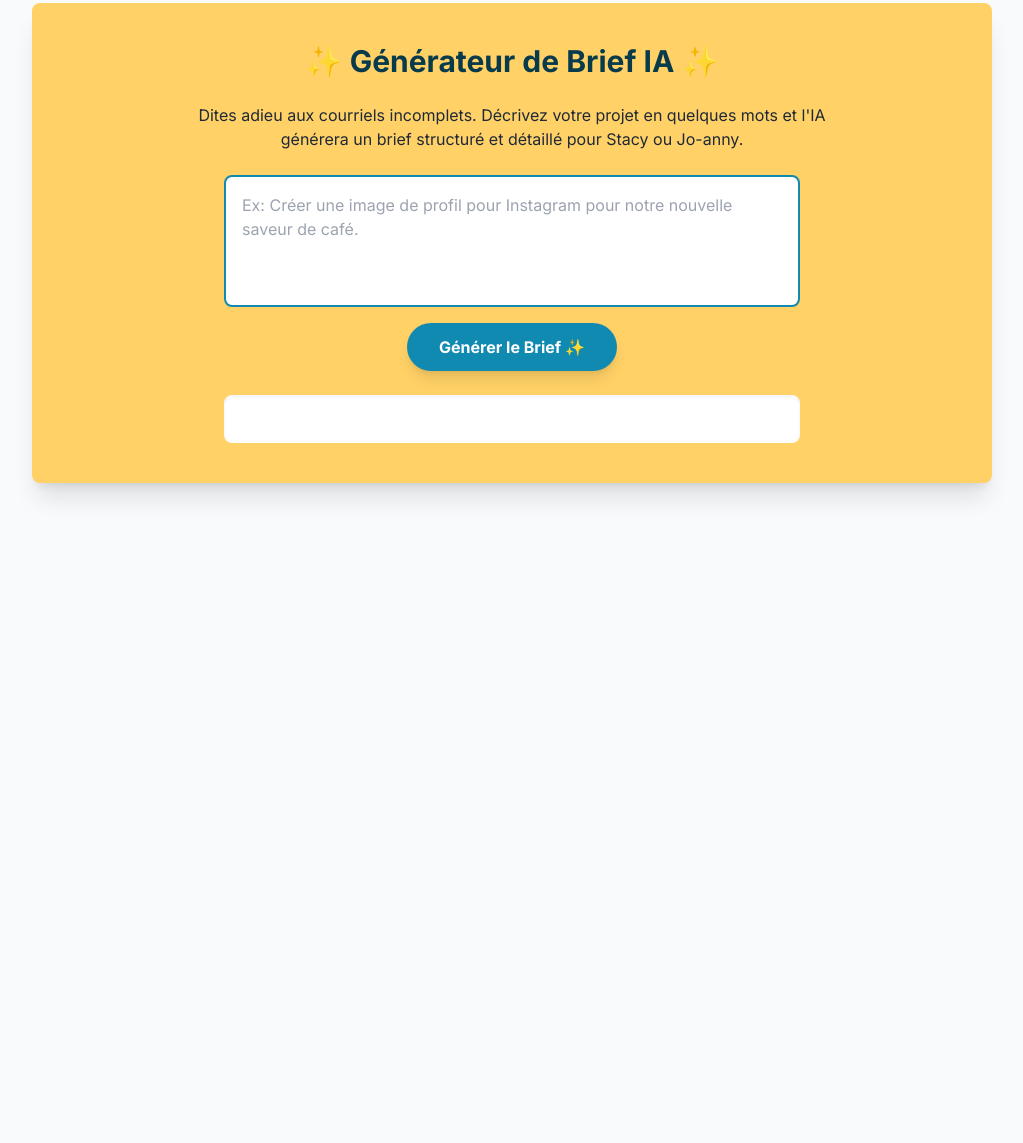
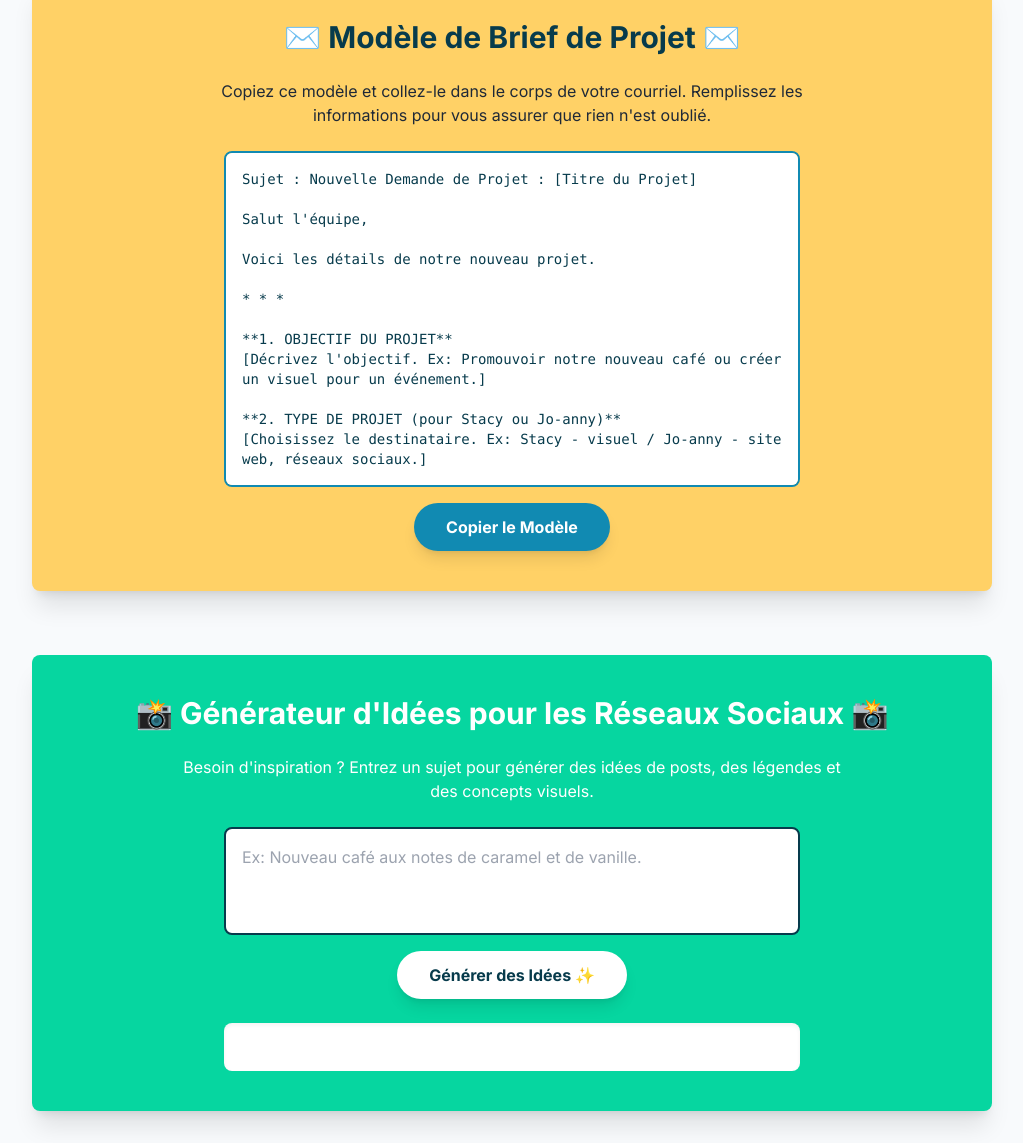
Before and after one commit to chewinggumfraise/marketing-app, a plain HTML site: page index.html in a window 1280 px wide. Shown: the part 2389-3532 px from the top of the page, without its empty margins (128-1151 px from the left). Before the commit the page ends 2904 px from the top, so only its background shows below. Drawn offline with nearby package versions, Linux system fonts and the light colour scheme.

Commit message:
Update index.html

```diff
--- a/index.html
+++ b/index.html
@@ -145,7 +145,7 @@
                         <div class="icon">🎨</div>
                         <div class="bg-[#118AB2] text-white p-4 rounded-lg shadow-md w-60">
                             <h4 class="font-bold">3. Brief: Stacy (Graphisme)</h4>
-                            <p class="text-sm mt-1"><strong>Délai:</strong> 1 semaine min.</p>
+                            <p class="text-sm mt-1"><strong>Délai:</strong> 2 jours ouvrables</p>
                         </div>
                     </div>
 
@@ -153,7 +153,7 @@
                         <div class="icon">💻</div>
                         <div class="bg-[#06D6A0] text-white p-4 rounded-lg shadow-md w-60">
                             <h4 class="font-bold">3. Brief: Jo-anny (Marketing)</h4>
-                            <p class="text-sm mt-1"><strong>Délai:</strong> 3 jours ouvrables</p>
+                            <p class="text-sm mt-1"><strong>Délai:</strong> 2 jours ouvrables</p>
                         </div>
                     </div>
                 </div>
@@ -201,7 +201,7 @@
                     </li>
                     <li class="flex items-start">
                         <span class="text-[#06D6A0] font-bold mr-3">✓</span>
-                        <div><strong>Respect des Délais:</strong> Minimum 1 semaine pour Stacy et 3 jours ouvrables pour Jo-anny.</div>
+                        <div><strong>Respect des Délais:</strong> Minimum 2 jours ouvrables pour chaque projet.</div>
                     </li>
                     <li class="flex items-start">
                         <span class="text-[#06D6A0] font-bold mr-3">✓</span>
@@ -211,55 +211,103 @@
             </div>
         </section>
 
-        <section id="gemini-feature" class="mt-16 bg-[#FFD166] p-6 md:p-10 rounded-lg shadow-xl text-center">
-            <h2 class="text-3xl font-bold mb-6 text-[#073B4C]"> ✨ Générateur de Brief IA ✨</h2>
+        <section id="brief-template" class="mt-16 bg-[#FFD166] p-6 md:p-10 rounded-lg shadow-xl text-center">
+            <h2 class="text-3xl font-bold mb-6 text-[#073B4C]">✉️ Modèle de Brief de Projet ✉️</h2>
             <p class="text-gray-800 mb-6 max-w-2xl mx-auto">
-                Dites adieu aux courriels incomplets. Décrivez votre projet en quelques mots et l'IA générera un brief structuré et détaillé pour Stacy ou Jo-anny.
+                Copiez ce modèle et collez-le dans le corps de votre courriel. Remplissez les informations pour vous assurer que rien n'est oublié.
             </p>
             <div class="flex flex-col items-center">
-                <textarea id="project-input" rows="4" class="w-full max-w-xl p-4 rounded-lg border-2 border-[#118AB2] focus:outline-none focus:ring-2 focus:ring-[#118AB2] resize-none mb-4" placeholder="Ex: Créer une image de profil pour Instagram pour notre nouvelle saveur de café."></textarea>
-                <button id="generate-button" class="bg-[#118AB2] hover:bg-[#073B4C] text-white font-bold py-3 px-8 rounded-full shadow-lg transition duration-300 ease-in-out transform hover:scale-105 disabled:opacity-50 disabled:cursor-not-allowed">
-                    Générer le Brief ✨
+                <textarea id="brief-content" rows="15" class="w-full max-w-xl p-4 rounded-lg border-2 border-[#118AB2] focus:outline-none focus:ring-2 focus:ring-[#118AB2] resize-none font-mono text-sm" readonly>
+Sujet : Nouvelle Demande de Projet : [Titre du Projet]
+
+Salut l'équipe,
+
+Voici les détails de notre nouveau projet.
+
+* * *
+
+**1. OBJECTIF DU PROJET**
+[Décrivez l'objectif. Ex: Promouvoir notre nouveau café ou créer un visuel pour un événement.]
+
+**2. TYPE DE PROJET (pour Stacy ou Jo-anny)**
+[Choisissez le destinataire. Ex: Stacy - visuel / Jo-anny - site web, réseaux sociaux.]
+
+**3. DATE DE LIVRAISON SOUHAITÉE**
+[Indiquez la date requise. N'oubliez pas le délai minimum de 2 jours ouvrables. Pour une urgence, contactez Guillaume.]
+
+**4. DÉTAILS TECHNIQUES**
+[Précisez les formats et les dimensions. Ex: PNG, JPEG, PDF. Dimensions: 1080x1080px (Instagram) ou 8.5x11 pouces (imprimé).]
+
+**5. MESSAGE & TEXTE CLÉ**
+[Listez tous les textes, phrases d'accroche ou informations à inclure. Ex: Nom du produit, prix, dates, etc.]
+
+**6. DIRECTION CRÉATIVE & IMAGES**
+[Décrivez le style souhaité (ex: moderne, minimaliste, coloré). Incluez si vous avez des images ou des idées d'images.]
+
+**7. PUBLIC CIBLE**
+[Décrivez à qui ce projet s'adresse. Ex: clients existants, jeunes adultes, etc.]
+
+* * *
+
+Merci!
+                </textarea>
+                <button onclick="copyBrief()" class="bg-[#118AB2] hover:bg-[#073B4C] text-white font-bold py-3 px-8 rounded-full shadow-lg transition duration-300 ease-in-out transform hover:scale-105 mt-4">
+                    Copier le Modèle
                 </button>
-                <div id="loading" class="mt-4 text-gray-700 hidden">Génération en cours...</div>
-                <div id="brief-output" class="bg-white w-full max-w-xl p-6 mt-6 rounded-lg shadow-inner text-left whitespace-pre-wrap"></div>
             </div>
         </section>
+
+        <section id="social-media-generator" class="mt-16 bg-[#06D6A0] p-6 md:p-10 rounded-lg shadow-xl text-center">
+             <h2 class="text-3xl font-bold mb-6 text-white">📸 Générateur d'Idées pour les Réseaux Sociaux 📸</h2>
+             <p class="text-white mb-6 max-w-2xl mx-auto">
+                 Besoin d'inspiration ? Entrez un sujet pour générer des idées de posts, des légendes et des concepts visuels.
+             </p>
+             <div class="flex flex-col items-center">
+                 <textarea id="social-input" rows="3" class="w-full max-w-xl p-4 rounded-lg border-2 border-[#073B4C] focus:outline-none focus:ring-2 focus:ring-[#073B4C] resize-none mb-4" placeholder="Ex: Nouveau café aux notes de caramel et de vanille."></textarea>
+                 <button onclick="generateSocialIdeas()" class="bg-white hover:bg-gray-200 text-[#073B4C] font-bold py-3 px-8 rounded-full shadow-lg transition duration-300 ease-in-out transform hover:scale-105 disabled:opacity-50 disabled:cursor-not-allowed" id="generate-social-button">
+                     Générer des Idées ✨
+                 </button>
+                 <div id="social-loading" class="mt-4 text-gray-800 hidden">Génération en cours...</div>
+                 <div id="social-output" class="bg-white w-full max-w-xl p-6 mt-6 rounded-lg shadow-inner text-left whitespace-pre-wrap"></div>
+             </div>
+         </section>
     </main>
 
     <script>
-        document.getElementById('generate-button').addEventListener('click', async () => {
-            const projectInput = document.getElementById('project-input').value.trim();
-            const briefOutput = document.getElementById('brief-output');
-            const loadingIndicator = document.getElementById('loading');
-            const generateButton = document.getElementById('generate-button');
+        // The social media generator function is still here, but it will not work on GitHub as previously explained.
+        // It remains here for local testing or if the file is moved to a proper server.
 
-            if (!projectInput) {
-                briefOutput.innerHTML = '<span class="text-[#FF6B6B]">Veuillez décrire le projet pour générer un brief.</span>';
+        function copyBrief() {
+            const briefContent = document.getElementById('brief-content');
+            briefContent.select();
+            document.execCommand('copy');
+            alert('Le modèle a été copié dans votre presse-papiers!');
+        }
+
+        async function generateSocialIdeas() {
+            const socialInput = document.getElementById('social-input').value.trim();
+            const socialOutput = document.getElementById('social-output');
+            const socialLoading = document.getElementById('social-loading');
+            const generateSocialButton = document.getElementById('generate-social-button');
+
+            if (!socialInput) {
+                socialOutput.innerHTML = '<span class="text-[#FF6B6B]">Veuillez décrire votre sujet pour générer des idées.</span>';
                 return;
             }
 
-            loadingIndicator.classList.remove('hidden');
-            generateButton.disabled = true;
-            briefOutput.innerHTML = '';
+            socialLoading.classList.remove('hidden');
+            generateSocialButton.disabled = true;
+            socialOutput.innerHTML = '';
 
             const systemPrompt = `
-                Act as a professional marketing project manager. Your goal is to generate a comprehensive project brief based on a high-level user request. The brief must be structured clearly and contain all the information a graphic designer or a marketing manager would need to start a project without extra back-and-forth.
-
-                The brief should include the following sections, formatted clearly with titles:
-                1.  **Type de Projet:** Is it for print, web, social media, a video, etc.?
-                2.  **Objectif:** What is the goal of this project? (e.g., promote a new product, announce an event, etc.).
-                3.  **Détails Techniques:** This includes dimensions, formats (e.g., PNG, JPEG), and specific requirements (e.g., square format for Instagram, A4 for print).
-                4.  **Contenu et Message:** What text, taglines, or key messages should be included?
-                5.  **Direction Créative:** Describe the desired style, mood, or specific images needed.
-                6.  **Public Cible:** Who is the audience for this?
+                Agissez comme un expert en marketing des médias sociaux. Générez une liste d'idées créatives pour les médias sociaux basées sur la demande de l'utilisateur. Chaque idée doit inclure un "Titre", une "Description du post" et un "Concept visuel". Le ton est créatif et engageant. Les concepts visuels doivent être clairs et visuels (images, vidéos, carrousel, etc.). Le format doit être une liste facile à lire.
             `;
 
-            const userQuery = `Générer un brief pour le projet suivant: "${projectInput}"`;
+            const userQuery = `Générer 3 idées de posts pour les médias sociaux pour le sujet suivant : "${socialInput}"`;
 
             try {
                 const apiKey = "";
-                const apiUrl = `https://generativelanguage.googleapis.com/v1beta/models/gemini-2.5-flash-preview-05-20:generateContent?key=${apiKey}`;
+                const apiUrl = "https://generativelanguage.googleapis.com/v1beta/models/gemini-2.5-flash-preview-05-20:generateContent?key=" + apiKey;
 
                 const payload = {
                     contents: [{ parts: [{ text: userQuery }] }],
@@ -278,19 +326,19 @@
 
                 if (result.candidates && result.candidates.length > 0 && result.candidates[0].content && result.candidates[0].content.parts && result.candidates[0].content.parts.length > 0) {
                     const generatedText = result.candidates[0].content.parts[0].text;
-                    briefOutput.innerText = generatedText;
+                    socialOutput.innerText = generatedText;
                 } else {
-                    briefOutput.innerHTML = '<span class="text-[#FF6B6B]">Erreur: Impossible de générer le brief.</span>';
+                    socialOutput.innerHTML = '<span class="text-[#FF6B6B]">Erreur : Impossible de générer des idées.</span>';
                 }
 
             } catch (error) {
                 console.error("API Call failed:", error);
-                briefOutput.innerHTML = '<span class="text-[#FF6B6B]">Une erreur est survenue lors de la connexion à l\'API.</span>';
+                socialOutput.innerHTML = '<span class="text-[#FF6B6B]">Une erreur est survenue lors de la connexion à l\'API.</span>';
             } finally {
-                loadingIndicator.classList.add('hidden');
-                generateButton.disabled = false;
+                socialLoading.classList.add('hidden');
+                generateSocialButton.disabled = false;
             }
-        });
+        }
     </script>
 </body>
 </html>
```
